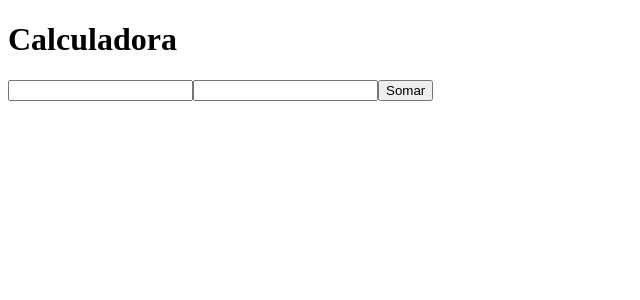
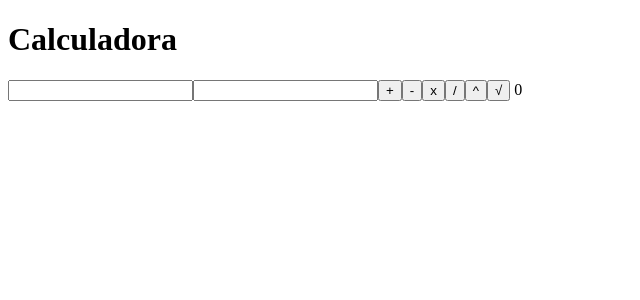
Before and after one commit to LucascFelix/calc-6f, an Angular app: page / in a window 1280 px wide. Shown: the top 300 px of the page, without its empty margins (0-640 px from the left). Built offline with nearby package versions, Linux system fonts and the light colour scheme.

Commit message:
configurando o module do componente e criando criando a lógica na class

```diff
--- a/src/app/app.module.ts
+++ b/src/app/app.module.ts
@@ -4,6 +4,7 @@ import { BrowserModule } from '@angular/platform-browser';
 import { AppRoutingModule } from './app-routing.module';
 import { AppComponent } from './app.component';
 import { FormCalc6Component } from './form-calc6/form-calc6.component';
+import { FormsModule } from '@angular/forms';
 
 @NgModule({
   declarations: [
@@ -12,7 +13,8 @@ import { FormCalc6Component } from './form-calc6/form-calc6.component';
   ],
   imports: [
     BrowserModule,
-    AppRoutingModule
+    AppRoutingModule,
+    FormsModule
   ],
   providers: [],
   bootstrap: [AppComponent]
--- a/src/app/form-calc6/form-calc6.component.html
+++ b/src/app/form-calc6/form-calc6.component.html
@@ -1,5 +1,13 @@
 <form>
     <input name="num1">
     <input name="num2">
-    <button>Somar</button>
+    <button>+</button>
+    <button>-</button>
+    <button>x</button>
+    <button>/</button>
+    <button>^</button>
+    <button>√</button>
+    {{resultado}}
+
+
 </form>
--- a/src/app/form-calc6/form-calc6.component.ts
+++ b/src/app/form-calc6/form-calc6.component.ts
@@ -7,4 +7,52 @@ import { Component } from '@angular/core';
 })
 export class FormCalc6Component {
 
+  // Imput de Dados
+  num1: number = 0;
+  num2: number = 0;
+
+  // Operadores Aritméticos
+
+  sum: number = 0;
+  subtraction: number = 0;
+  multiplication: number = 0;
+  division: number = 0;
+  exponentiation: number = 0;
+  radication: number = 0;
+
+  // Saida
+
+  resultado: number = 0;
+
+  // Métodos para Cálcular as operações
+
+  calcularSum(){
+    this.resultado = this.num1 + this.num2;
+  }
+
+  calcularSubtraction(){
+    this.resultado = this.num1 - this.num2;
+  }
+
+  calcularMultiplication(){
+    this.resultado = this.num1 * this.num2;
+  }
+
+  calcularDivision(){
+    if (this.num2 !== 0) {
+      this.resultado = this.num1 / this.num2;
+  } else {
+      // Tratamento de divisão por zero
+      this.resultado = NaN;
+  }
+  }
+  calcularExponentiation() {
+    this.resultado = Math.pow(this.num1, this.num2);
 }
+
+calcularRadicacao() {
+    this.resultado = Math.pow(this.num1, 1 / this.num2);
+}
+
+
+}
```
